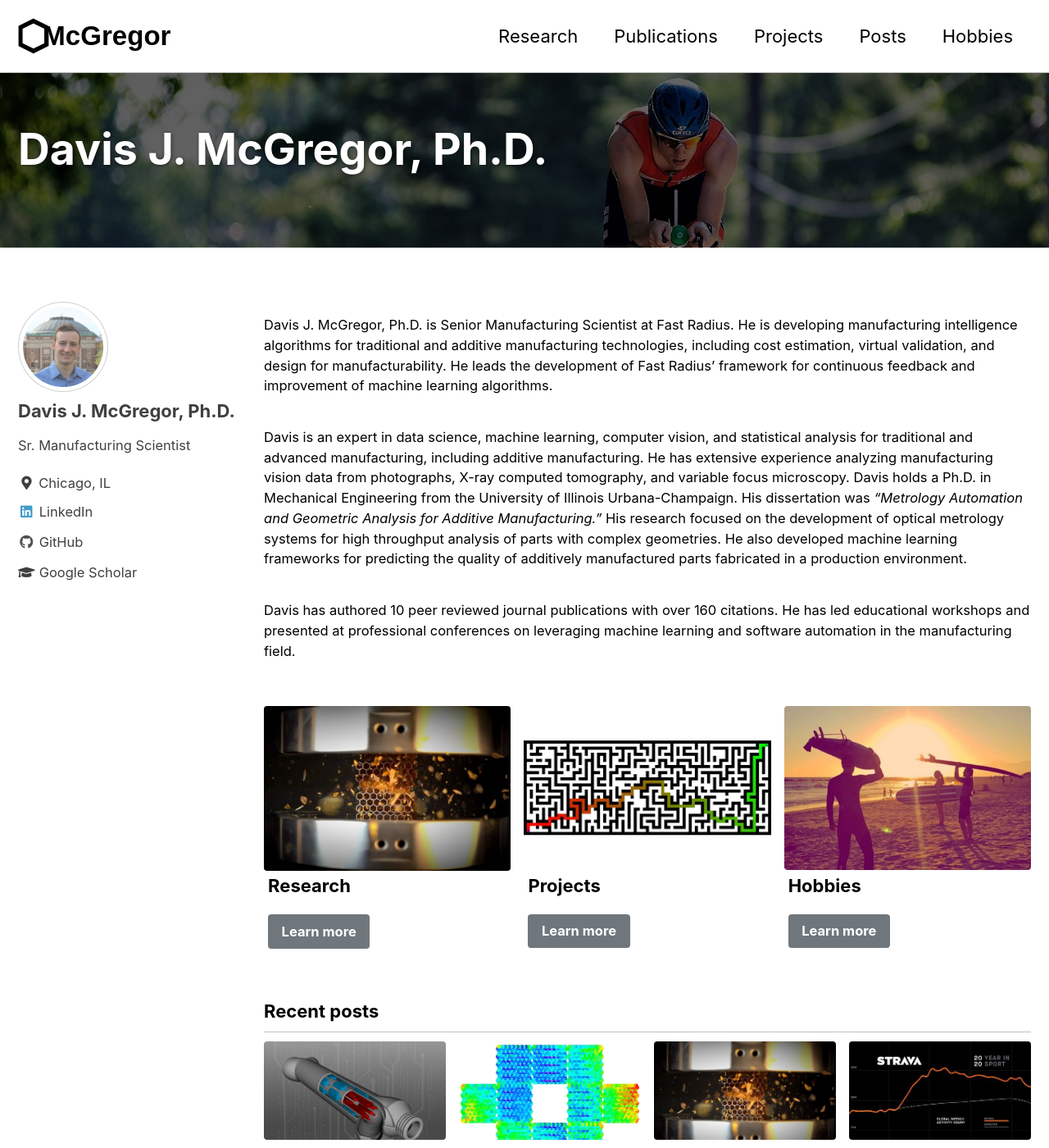
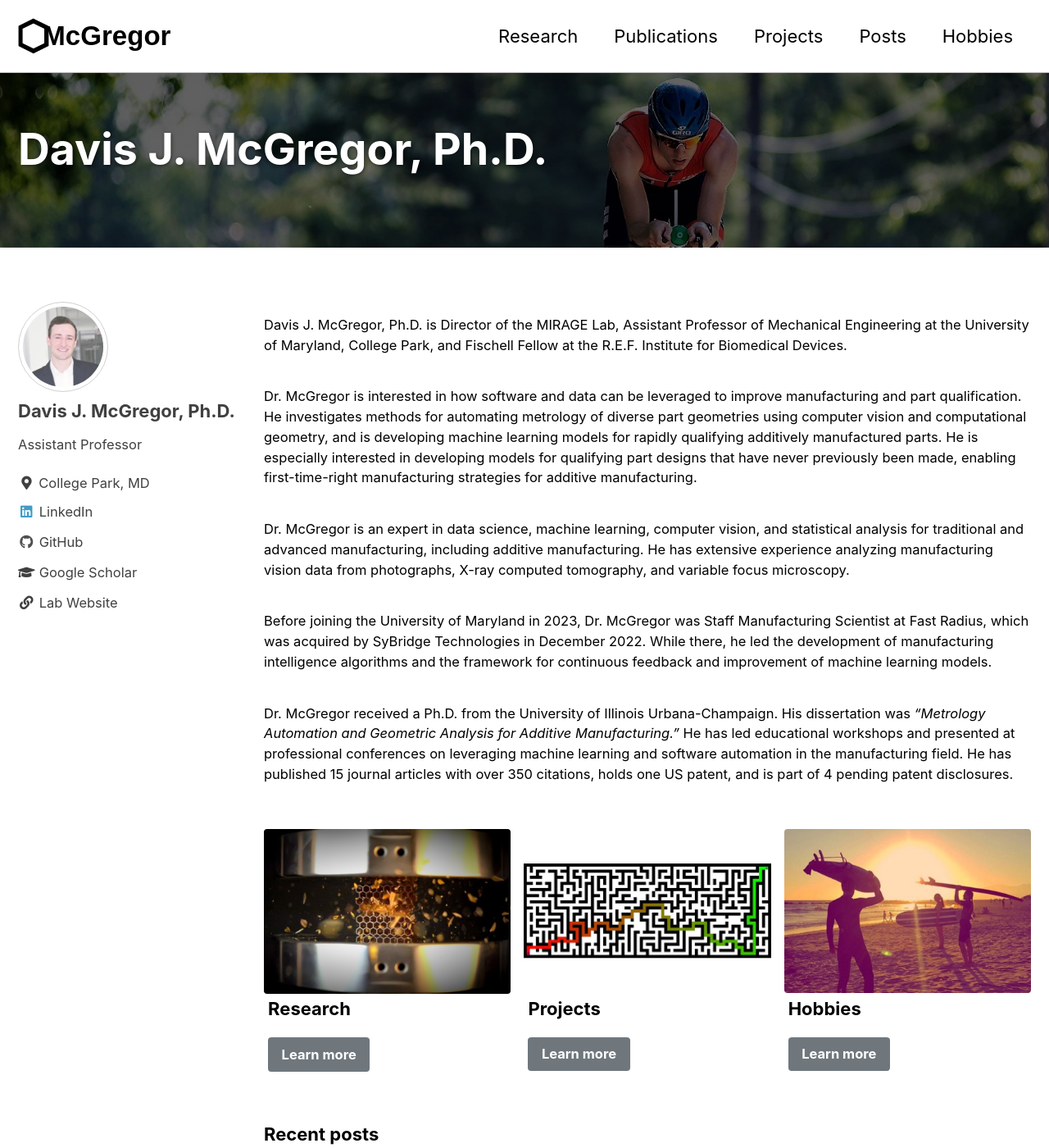
Before and after one commit to djmcgregor/djmcgregor.github.io, a Jekyll site: the page built from index.html, in a window 1280 px wide and 1400 px high. Shown: the whole window at 82% size. Built offline with Jekyll 4.4.1, drawn with Linux system fonts in a browser that asks for light colours; cached includes are drawn as plain includes; the list of posts is cut into pages by our own code.

Commit message:
finally update profile to reflect professorship

```diff
--- a/_config.yml
+++ b/_config.yml
@@ -21,7 +21,7 @@ title                    : "Davis J. McGregor, Ph.D."
 title_separator          : "-"
 subtitle                 : # site tagline that appears below site title in masthead
 name                     : &name "Davis J. McGregor, Ph.D."
-description              : &description "Personal website for Davis J. McGregor, Ph.D. - Sr. Manufacturing Scientist at Fast Radius developing manufacturing intelligence algorithms for traditional and additive manufacturing technologies."
+description              : &description "Personal website for Davis J. McGregor, Ph.D. - Assistant Professor of Mechanical Engineering at the University of Maryland, College Park."
 url                      : "https://djmcgregor.github.io"
 baseurl                  : # the subpath of your site, e.g. "/blog"
 repository               : djmcgregor/djmcgregor.github.io
@@ -99,8 +99,8 @@ analytics:
 author:
   name      : *name #points to &anchor above
   avatar    : "/assets/images/profile_img.jpg"
-  bio       : "Sr. Manufacturing Scientist"
-  location  : "Chicago, IL"
+  bio       : "Assistant Professor"
+  location  : "College Park, MD"
   # email     :
   # linkedin  : "https://www.linkedin.com/in/djmcgregor"
   # github    : "https://github.com/djmcgregor"
@@ -115,9 +115,9 @@ author:
     - label: "Google Scholar"
       icon: "fa fa-graduation-cap"
       url: "https://scholar.google.com/citations?user=lDYvn_EAAAAJ&hl=en&oi=ao"
-    # - label: "Website"
-    #   icon: "fas fa-fw fa-link"
-      # url: "https://your-website.com"
+    - label: "Lab Website"
+      icon: "fas fa-fw fa-link"
+      url: "https://mirage.umd.edu"
 
 
 # Site Footer
--- a/index.html
+++ b/index.html
@@ -35,24 +35,32 @@ preview_images:
     btn_class: "btn--primary"
     # btn_label: "Learn More"
 intro:
-  - excerpt: "Davis J. McGregor, Ph.D. is Senior Manufacturing Scientist at Fast Radius. He is developing manufacturing intelligence algorithms
-  for traditional and additive manufacturing technologies, including cost estimation, virtual validation, and design for manufacturability.
-  He leads the development of Fast Radius' framework for continuous feedback and improvement of machine learning algorithms."
+  - excerpt: 'Davis J. McGregor, Ph.D. is Director of the MIRAGE Lab, Assistant Professor of Mechanical Engineering at the University of Maryland,
+  College Park, and Fischell Fellow at the R.E.F. Institute for Biomedical Devices.'
 work:
-  - excerpt: 'Davis is an expert in data science, machine learning, computer vision, and statistical analysis for traditional and advanced
+  - excerpt: 'Dr. McGregor is interested in how software and data can be leveraged to improve manufacturing and part qualification. He investigates
+  methods for automating metrology of diverse part geometries using computer vision and computational geometry, and is developing machine learning
+  models for rapidly qualifying additively manufactured parts. He is especially interested in developing models for qualifying part designs that
+  have never previously been made, enabling first-time-right manufacturing strategies for additive manufacturing.'
+expertise:
+  - excerpt: 'Dr. McGregor is an expert in data science, machine learning, computer vision, and statistical analysis for traditional and advanced
   manufacturing, including additive manufacturing. He has extensive experience analyzing manufacturing vision data from photographs, X-ray computed
-  tomography, and variable focus microscopy. Davis holds a Ph.D. in Mechanical Engineering from the University of Illinois Urbana-Champaign. His
-  dissertation was *"Metrology Automation and Geometric Analysis for Additive Manufacturing."* His research focused on the development of optical
-  metrology systems for high throughput analysis of parts with complex geometries. He also developed machine learning frameworks for predicting
-  the quality of additively manufactured parts fabricated in a production environment.'
+  tomography, and variable focus microscopy.'
+history:
+  - excerpt: 'Before joining the University of Maryland in 2023, Dr. McGregor was Staff Manufacturing Scientist at Fast Radius, which was acquired
+  by SyBridge Technologies in December 2022. While there, he led the development of manufacturing intelligence algorithms and the framework for
+  continuous feedback and improvement of machine learning models.'
 achievements:
-  - excerpt : 'Davis has authored 10 peer reviewed journal publications with over 160 citations. He has led educational workshops and presented
-  at professional conferences on leveraging machine learning and software automation in the manufacturing field.'
+  - excerpt : 'Dr. McGregor received a Ph.D. from the University of Illinois Urbana-Champaign. His dissertation was *"Metrology Automation and
+  Geometric Analysis for Additive Manufacturing."* He has led educational workshops and presented at professional conferences on leveraging machine
+  learning and software automation in the manufacturing field. He has published 15 journal articles with over 350 citations, holds one US patent,
+  and is part of 4 pending patent disclosures.'
 ---
-<!-- Mechanical Engineering Ph.D. Candidate  --  University of Illinois at Urbana-Champaign -->
 
 {% include feature_row id="intro" type="justify"%}
 {% include feature_row id="work" type="justify"%}
+{% include feature_row id="expertise" type="justify"%}
+{% include feature_row id="history" type="justify"%}
 {% include feature_row id="achievements" type="justify"%}
 <br>
 {% include feature_row id="preview_images" %}
```
Also changed, not shown: README.md, assets/images/profile_img.jpg, assets/images/profile_img_old2.jpg (added).
